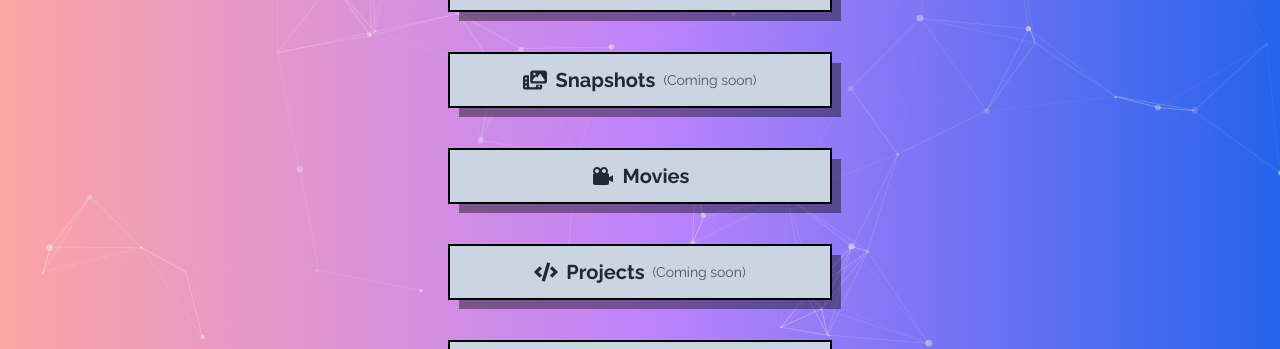
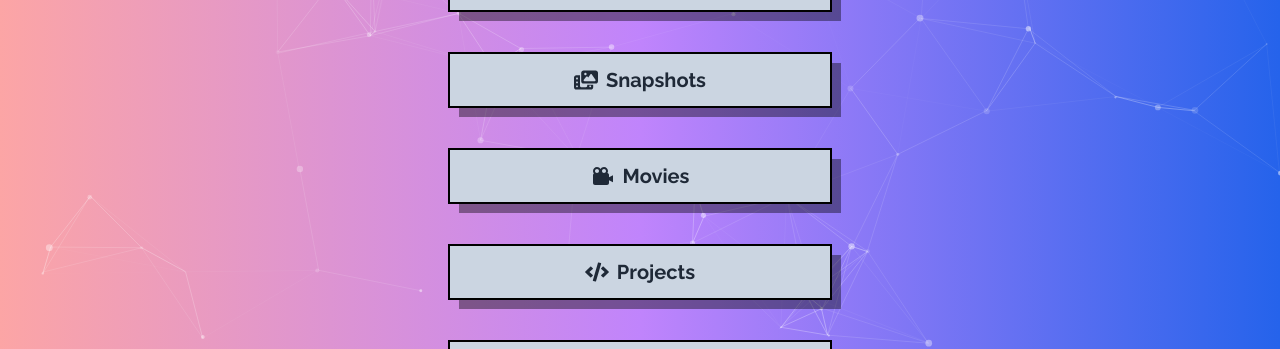
Before and after one commit to pranavsetty/personal-website, a React (Vite) app: page / in a window 1280 px wide. Shown: the part 448-797 px from the top of the page. Built offline with nearby package versions, Linux system fonts and the light colour scheme.

Commit message:
Add projects and snapshots page

```diff
--- a/src/App.jsx
+++ b/src/App.jsx
@@ -9,6 +9,8 @@ import { FaPhotoFilm } from "react-icons/fa6";
 import PhotoGallery from "./PhotoGallery";
 import Movies from "./pages/Movies";
 import ParticlesBackground from "./components/ParticlesBackground";
+import Snapshots from "./pages/Snapshots";
+import Projects from "./pages/Projects";
 
 function Home() {
   const [showCountries, setShowCountries] = useState(false);
@@ -42,9 +44,12 @@ function Home() {
     {
       color: "bg-slate-300",
       text: "Snapshots",
-      link: "#",
+      link: "/snapshots",
       icon: <FaPhotoFilm className="w-6 h-6 inline-block mr-2" />,
-      subtitle: "Coming soon",
+      onClick: (event) => {
+        event.preventDefault();
+        navigate("/snapshots");
+      }
 
     },
 
@@ -62,9 +67,12 @@ function Home() {
     {
       color: "bg-slate-300",
       text: "Projects",
-      link: "#",
+      link: "/projects",
       icon: <FaCode className="w-6 h-6 inline-block mr-2" />,
-      subtitle: "Coming soon",
+      onClick: (event) => {
+        event.preventDefault();
+        navigate("/projects");
+      }
 
     },
     {
@@ -209,6 +217,9 @@ function App() {
         <Route path="/" element={<Home />} />
         <Route path="/photos/:country" element={<PhotoGallery />} />
         <Route path="/movies" element={<Movies />} />
+        <Route path="/snapshots" element={<Snapshots />} />
+        <Route path="/projects" element={<Projects />} />
+
       </Routes>
     </Router>
   );
--- /dev/null
+++ b/src/pages/Projects.jsx
@@ -0,0 +1,13 @@
+import NavBar from "../components/NavBar"
+
+const Projects = () => {
+    return (
+        <>
+            <NavBar />
+                <div className="w-full min-h-screen flex flex-col items-center bg-gray-900 text-white p-4">Coming Soon !</div>
+
+      </>
+  )
+}
+
+export default Projects
--- /dev/null
+++ b/src/pages/Snapshots.jsx
@@ -0,0 +1,13 @@
+import NavBar from "../components/NavBar"
+
+const Snapshots = () => {
+    return (
+        <>
+            <NavBar />
+                <div className="w-full min-h-screen flex flex-col items-center bg-gray-900 text-white p-4">Coming Soon !</div>
+
+      </>
+  )
+}
+
+export default Snapshots
```
